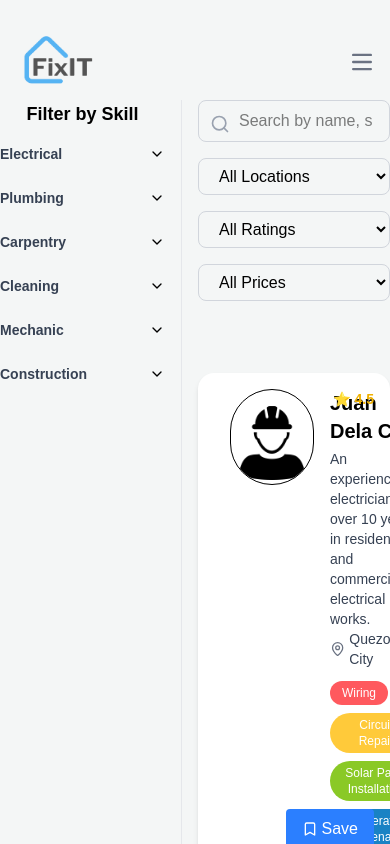
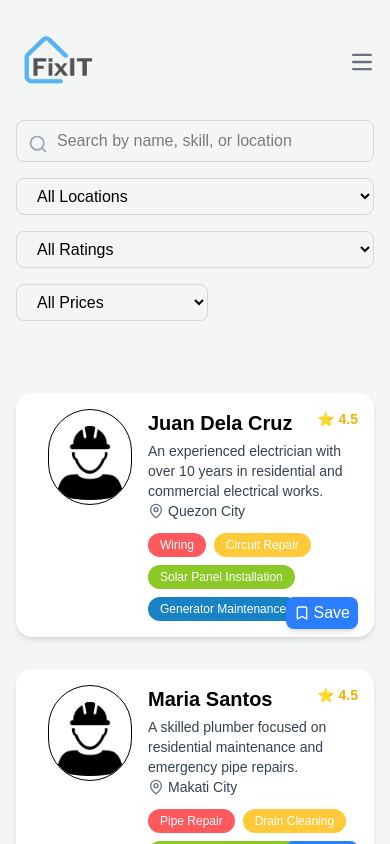
Before and after one commit to mxrxxsv/Bluehat-Backend, a React (Vite) app in the folder frontend/: page /find-workers in a window 390 px wide. Built offline with nearby package versions, Linux system fonts and the light colour scheme.

Commit message:
Update Responsive of Pages

```diff
--- a/frontend/src/App.jsx
+++ b/frontend/src/App.jsx
@@ -16,7 +16,7 @@ function App() {
     <>
       <Header />
       <Routes>
-        <Route path="/" element={<FindWorker />} />
+        <Route path="/find-workers" element={<FindWorker />} />
         <Route path="/find-work" element={<FindWork />} />
         <Route path="/job/:id" element={<JobDetail />} />
         <Route path="/find-workers" element={<FindWorker />} />
--- a/frontend/src/Components/AdsPage.jsx
+++ b/frontend/src/Components/AdsPage.jsx
@@ -3,7 +3,7 @@ import adPost from "../Objects/advertisement.js";
 const AdsPage = () => {
   return (
     <>
-      <div className='mt-10 ml-5 md:mt-10 md:ml-30 w-75 md:w-95 mb-8'>
+      <div className='mt-30 ml-5 md:mt-40 md:ml-30 w-75 md:w-95 mb-8'>
         <h1 className='text-[24px] text-left md:text-[32px] font-medium text-[#252525] opacity-80' >Free Government Training
           and Certification</h1>
       </div>
--- a/frontend/src/Components/ChatPage.jsx
+++ b/frontend/src/Components/ChatPage.jsx
@@ -101,7 +101,7 @@ const ChatPage = () => {
                 >Hire Now</button>
             </div> */}
 
-            <div className="flex flex-row md:absolute">
+            <div className="flex flex-row mt-30">
                 <p className="text-[32px] text-left font-medium text-sky-500  pl-6 md:pl-13">Message</p>
 
                 <button className="ml-4 md:ml-300 p-3 bg-sky-500 rounded-[12px] text-[#f6f6f6] cursor-pointer shadow-sm z-30"
--- a/frontend/src/Components/FindWork.jsx
+++ b/frontend/src/Components/FindWork.jsx
@@ -25,7 +25,7 @@ const FindWork = () => {
   });
 
   return (
-    <div className="max-w-5xl mx-auto p-4">
+    <div className="max-w-5xl mx-auto p-4 mt-30">
       {/* Search and Filters */}
       <div className="flex flex-col md:flex-row gap-4 mb-6">
         <input
--- a/frontend/src/Components/FindWorker.jsx
+++ b/frontend/src/Components/FindWorker.jsx
@@ -112,10 +112,10 @@ const FindWorker = () => {
   };
 
   return (
-    <div className="max-w-5xl mx-auto">
+    <div className="max-w-5xl mx-auto mt-30">
       <div className="flex gap-4">
         {/* LEFT PANEL - Skills by Category */}
-        <div className="w-50 border-r border-gray-200 pr-4">
+        <div className="w-50 border-r border-gray-200 pr-4 hidden md:block">
           <h3 className="text-lg font-bold mb-4">Filter by Skill</h3>
           <div className="flex flex-col gap-4">
             {skillCategories.map((category) => (
@@ -158,7 +158,7 @@ const FindWorker = () => {
         </div>
 
         {/* RIGHT PANEL - Search and Results */}
-        <div className="flex-1">
+        <div className="flex-1 mx-4">
           {/* Search and Filters */}
           <div className="flex flex-col gap-4 mb-6">
             {/* Search Bar */}
@@ -295,7 +295,7 @@ const FindWorker = () => {
                         e.preventDefault();
                         handleBookmarkClick(worker.id);
                       }}
-                      className="flex items-center gap-1 absolute bottom-4 right-4 bg-blue-500 text-white px-4 py-2 rounded hover:bg-blue-600"
+                      className="flex items-center gap-1 absolute bottom-2 md:bottom-4 right-4 bg-blue-500 text-white p-1 px-2 md:px-4 md:py-2 rounded-[8px] hover:bg-blue-600 shadow-md cursor-pointer"
                     >
                       {isBookmark[worker.id] ? (
                         <BookmarkCheck size={16} />
--- a/frontend/src/Components/Header.jsx
+++ b/frontend/src/Components/Header.jsx
@@ -91,9 +91,9 @@ const Header = () => {
     // </header>
 
 
-    <header className="w-full z-20 top-0 start-0 pt-4">
+    <header className="w-full z-20 top-0 start-0 pt-4 fixed top-0 bg-[#f4f6f6]">
       <div className="max-w-screen-xl flex flex-wrap items-center justify-between mx-auto pt-4 p-2">
-        <Link to="/bluehat" className="flex items-center space-x-3 rtl:space-x-reverse">
+        <Link to="/find-workers" className="flex items-center space-x-3 rtl:space-x-reverse">
           <img src={logo} className="h-15 w-28 md:h-20 md:w-40" alt="Flowbite Logo" />
         </Link>
         <div className="flex md:order-2 space-x-3 md:space-x-0 rtl:space-x-reverse">
@@ -129,7 +129,7 @@ const Header = () => {
 
 
             <span className="pl-4 text-gray-700 text-[16px] font-medium">
-              Chlyde
+              User
             </span>
             <img
               src={profile}
--- a/frontend/src/Components/WorkerPortfolio.jsx
+++ b/frontend/src/Components/WorkerPortfolio.jsx
@@ -21,7 +21,7 @@ const WorkerPortfolio = () => {
       : "No ratings";
 
   return (
-    <div className="p-6 bg-white rounded-xl shadow-md space-y-6 w-full lg:w-[90%] my-4 mx-auto">
+    <div className="p-6 bg-[#f4f6f6] rounded-xl shadow-md space-y-6 w-full lg:w-[90%] my-4 mx-auto mt-30">
       {/* Top Section: Profile Picture and Basic Info */}
       <div className="flex items-start gap-6">
         <img
```
